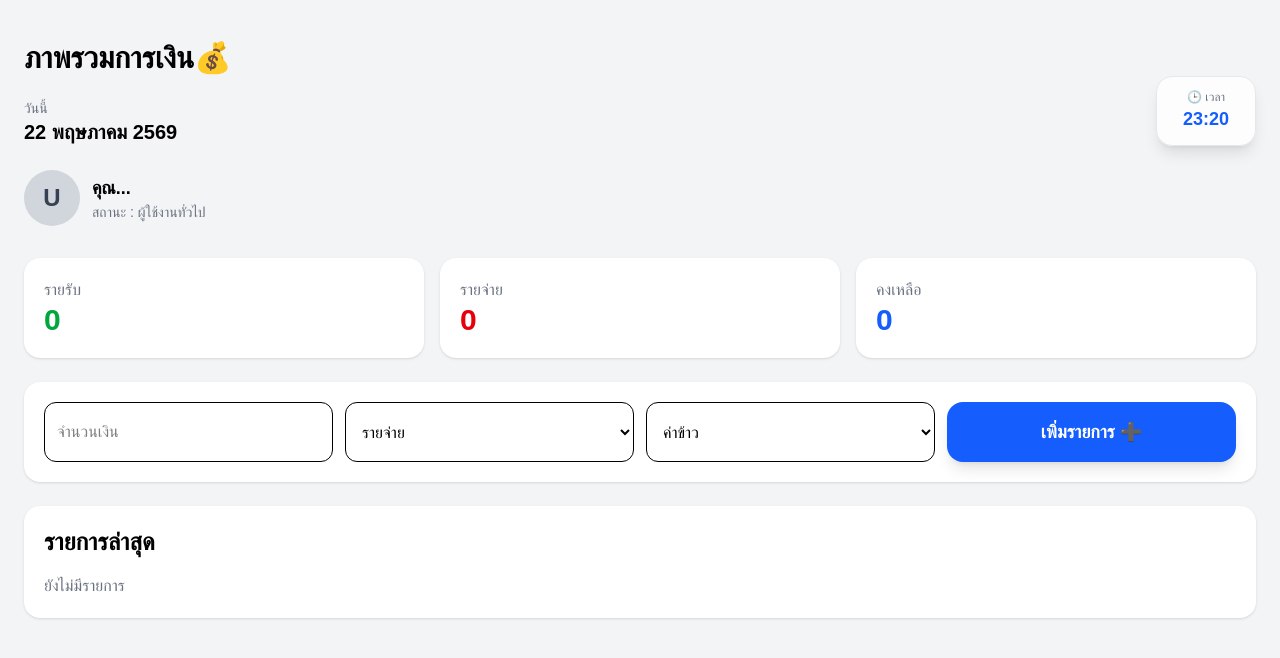
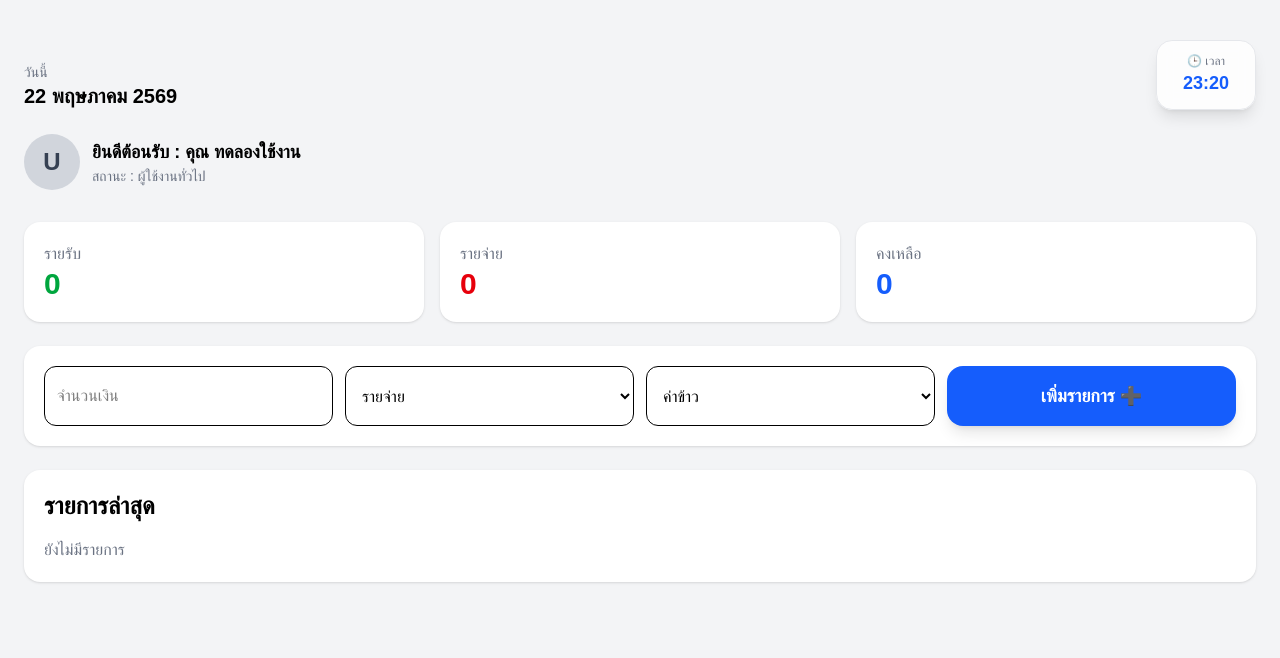
Before and after one commit to Paprem39/finance-tracker, a Next.js app: page /dashboard in a window 1280 px wide. Shown: the top 658 px of the page. Built offline with nearby package versions, Linux system fonts and the light colour scheme.

Commit message:
Del Header

```diff
--- a/src/app/dashboard/page.tsx
+++ b/src/app/dashboard/page.tsx
@@ -59,10 +59,7 @@ export default function Dashboard() {
         {/* Top-Header */}
     <div className="mb-8">
 
-        {/* Title */}
-        <h1 className="text-3xl font-bold flex items-center gap-2">
-          ภาพรวมการเงิน💰
-        </h1>
+
 
         {/* Date + Time */}
         <div className="flex justify-between items-end mb-6">
@@ -110,7 +107,7 @@ export default function Dashboard() {
         {/* User Info */}
         <div>
           <p className="font-bold text-lg">
-            คุณ...
+            ยินดีต้อนรับ : คุณ ทดลองใช้งาน
           </p>
 
           <p className="text-sm text-gray-500">
```
